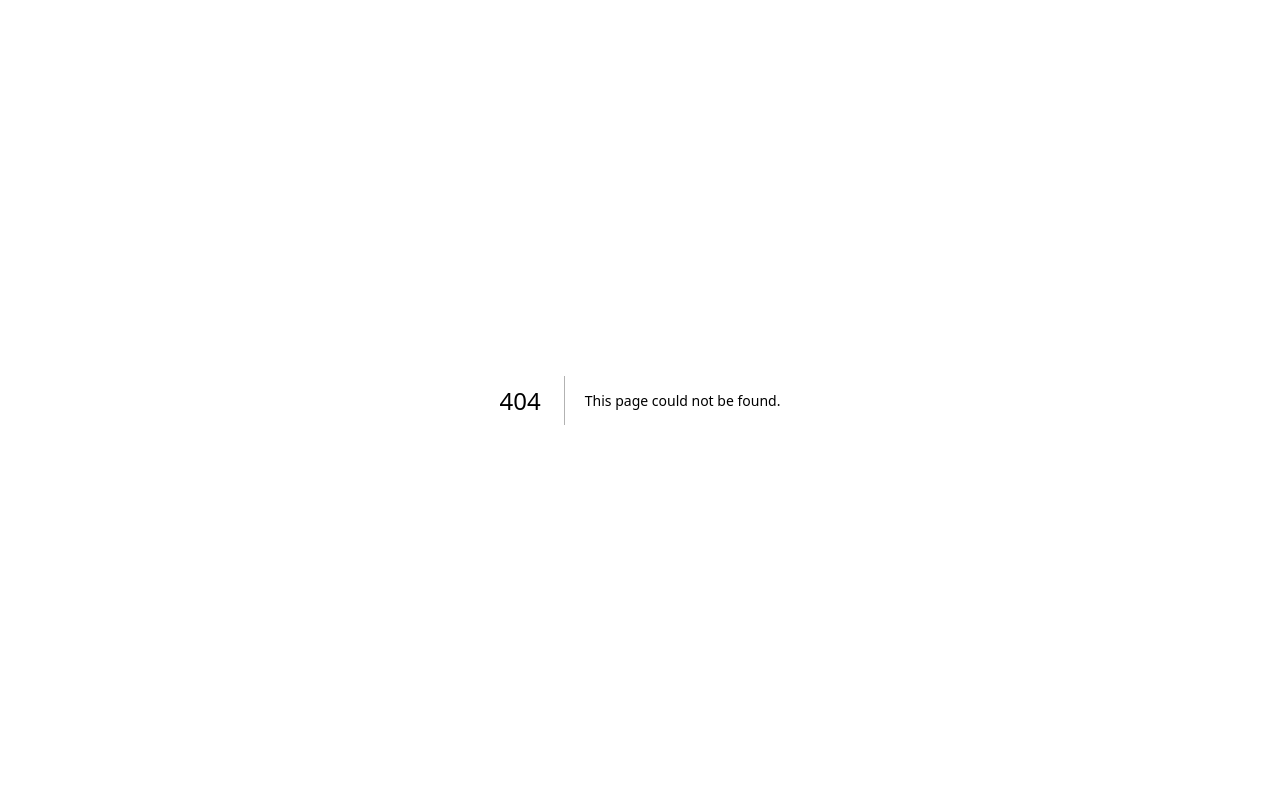
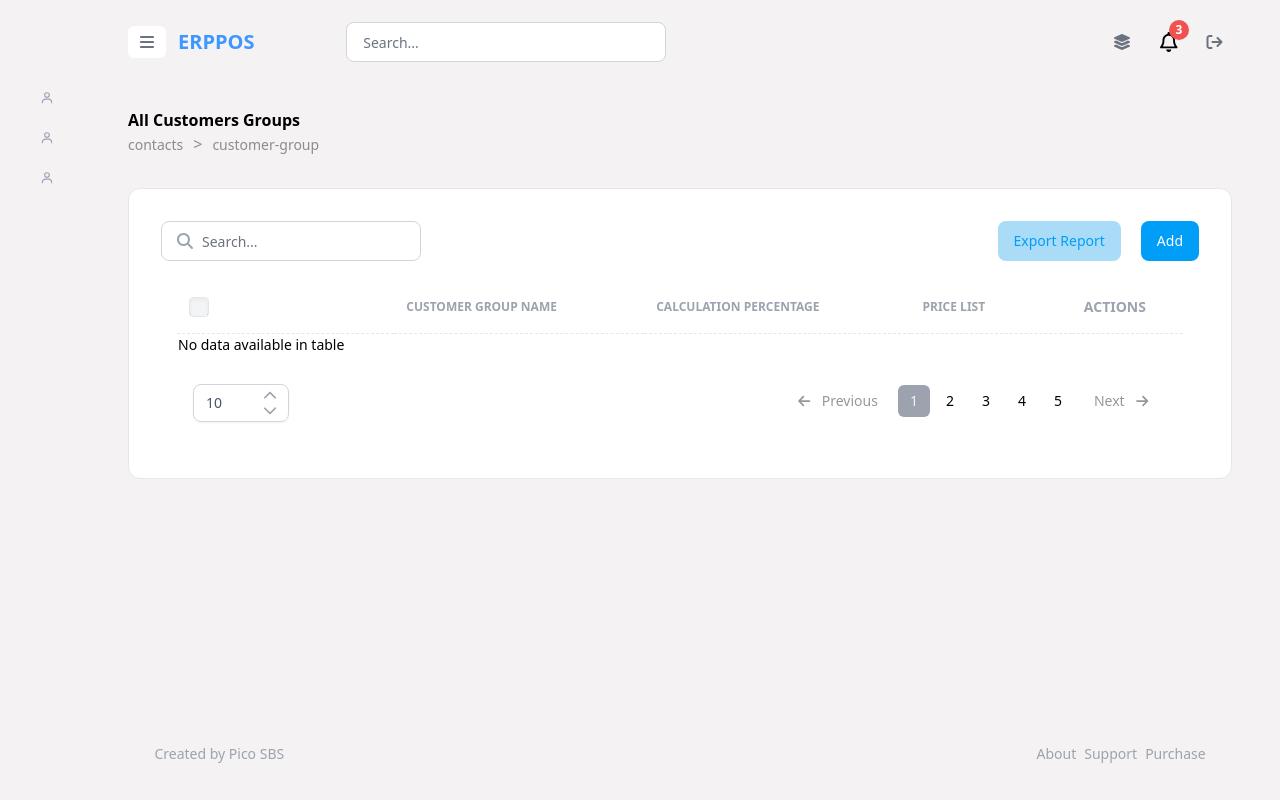
Before and after one commit to picoinno/erppos_react, a Next.js app: page /contacts/customer-group in a window 1280 px wide. Before the commit this address had no page. Built offline with nearby package versions, Linux system fonts and the light colour scheme.

Commit message:
fix: create customer-group list and add customer-group

```diff
--- a/constants/data.js
+++ b/constants/data.js
@@ -155,6 +155,8 @@ export const sidebarData = [
 		],
 	},
 ];
+
+export const CustomerGroupList = [];
 
 export const CreateBusinessDetails = [
 	{
--- /dev/null
+++ b/src/components/modals/CreateCustomerGroupModals.js
@@ -0,0 +1,146 @@
+import { faXmark } from "@fortawesome/free-solid-svg-icons";
+import { FontAwesomeIcon } from "@fortawesome/react-fontawesome";
+import React from "react";
+import Input from "../form/input/Input";
+import Select from "../form/input/Select";
+import Button from "../form/button/Button";
+
+const PriceCalculationType = [{ name: "Percentage" }, { name: "Price List" }];
+
+const CreateCustomerGroupModals = ({ isOpen, titleText, closeModal }) => {
+	return (
+		<div>
+			<div
+				className={`fixed inset-0 z-20 bg-black opacity-50 transform ease-in-out duration-300 ${
+					isOpen ? "opacity-100 visible" : "opacity-0 invisible"
+				}`}
+			></div>
+			<div className="overflow-hidden">
+				<div
+					className={`fixed inset-0 z-20 transition ease-in-out ${
+						isOpen
+							? "opacity-100 scale-100 duration-200 visible"
+							: "opacity-0 scale-50 duration-300 invisible"
+					}`}
+				>
+					<div className="min-h-full min-w-full flex items-center justify-center">
+						<div className="bg-white rounded-lg shadow-lg w-1/2">
+							<div className="flex items-center justify-between px-7 py-3 lg:py-5 border-b border-dashed">
+								<h1 className="text-lg">{titleText}</h1>
+								<span
+									className="text-gray-400 cursor-pointer w-7 h-7 rounded-md flex items-center justify-center hover:text-[#009ef7] hover:bg-[#d9f0fe]"
+									onClick={closeModal}
+								>
+									<FontAwesomeIcon icon={faXmark} />
+								</span>
+							</div>
+							<div className="w-full py-5 px-14 flex flex-col">
+								<div className="mt-5">
+									<Input
+										labelText="Customer Group Name"
+										placeholder="Customer Group Name"
+										required
+									/>
+								</div>
+								<div className="mt-5">
+									<Select
+										data={PriceCalculationType}
+										labelText="Price Calculation Type"
+										className="w-full"
+									/>
+								</div>
+								<div className="mt-5">
+									<Input
+										labelText="Calculation Percentage(%)"
+										placeholder="Calculation Percentage(%)"
+									/>
+								</div>
+							</div>
+							<div className="my-5 border-t w-full"></div>
+							<div className="my-5 px-14 flex justify-end gap-2">
+								<Button
+									onClick={closeModal}
+									className="text-gray-500 bg-gray-200 px-6"
+								>
+									Close
+								</Button>
+								<Button className="text-white px-6">Save</Button>
+							</div>
+						</div>
+					</div>
+				</div>
+			</div>
+		</div>
+	);
+};
+
+export default CreateCustomerGroupModals;
+
+{
+	/* <>
+      <div className="fixed inset-0 flex items-center justify-center">
+        <button
+          type="button"
+          onClick={openModal}
+          className="rounded-md bg-black bg-opacity-20 px-4 py-2 text-sm font-medium text-white hover:bg-opacity-30 focus:outline-none focus-visible:ring-2 focus-visible:ring-white focus-visible:ring-opacity-75"
+        >
+          Open dialog
+        </button>
+      </div>
+
+      <Transition appear show={isOpen} as={Fragment}>
+        <Dialog as="div" className="relative z-10" onClose={closeModal}>
+          <Transition.Child
+            as={Fragment}
+            enter="ease-out duration-300"
+            enterFrom="opacity-0"
+            enterTo="opacity-100"
+            leave="ease-in duration-200"
+            leaveFrom="opacity-100"
+            leaveTo="opacity-0"
+          >
+            <div className="fixed inset-0 bg-black bg-opacity-25" />
+          </Transition.Child>
+
+          <div className="fixed inset-0 overflow-y-auto">
+            <div className="flex min-h-full items-center justify-center p-4 text-center">
+              <Transition.Child
+                as={Fragment}
+                enter="ease-out duration-300"
+                enterFrom="opacity-0 scale-95"
+                enterTo="opacity-100 scale-100"
+                leave="ease-in duration-200"
+                leaveFrom="opacity-100 scale-100"
+                leaveTo="opacity-0 scale-95"
+              >
+                <Dialog.Panel className="w-full max-w-md transform overflow-hidden rounded-2xl bg-white p-6 text-left align-middle shadow-xl transition-all">
+                  <Dialog.Title
+                    as="h3"
+                    className="text-lg font-medium leading-6 text-gray-900"
+                  >
+                    Payment successful
+                  </Dialog.Title>
+                  <div className="mt-2">
+                    <p className="text-sm text-gray-500">
+                      Your payment has been successfully submitted. We’ve sent
+                      you an email with all of the details of your order.
+                    </p>
+                  </div>
+
+                  <div className="mt-4">
+                    <button
+                      type="button"
+                      className="inline-flex justify-center rounded-md border border-transparent bg-blue-100 px-4 py-2 text-sm font-medium text-blue-900 hover:bg-blue-200 focus:outline-none focus-visible:ring-2 focus-visible:ring-blue-500 focus-visible:ring-offset-2"
+                      onClick={closeModal}
+                    >
+                      Got it, thanks!
+                    </button>
+                  </div>
+                </Dialog.Panel>
+              </Transition.Child>
+            </div>
+          </div>
+        </Dialog>
+      </Transition>
+    </> */
+}
--- a/src/components/table/CustomTable.js
+++ b/src/components/table/CustomTable.js
@@ -45,8 +45,6 @@ const CustomTable = ({ tableHeader, rowData }) => {
 					{rowData.length > 0 ? (
 						rowData.map((row, idx) => {
 							const rowKey = Object.keys(row);
-							// const orderStatus = row.status;
-							// console.log("orderStatus ", orderStatus);
 							return (
 								<tr
 									key={idx}
@@ -62,10 +60,6 @@ const CustomTable = ({ tableHeader, rowData }) => {
 										/>
 									</td>
 									{rowKey.map((key, idx) =>
-										// console.log(
-										// 	"rowkey ",
-										// 	row[key] == "Active" || "Completed"
-										// )
 										key === "customer" ? (
 											<td
 												className="text-left p-3 min-w-[200px]"
@@ -76,11 +70,6 @@ const CustomTable = ({ tableHeader, rowData }) => {
 														className={`w-[50px] h-[50px] cursor-pointer  rounded-full overflow-hidden mr-4`}
 													>
 														{row[key].img ? (
-															// <img
-															// 	src={row[key].img}
-															// 	alt=""
-															// 	className="w-full h-full"
-															// />
 															<Image
 																src={row[key].img}
 																alt=""
@@ -111,11 +100,6 @@ const CustomTable = ({ tableHeader, rowData }) => {
 														} rounded-md overflow-hidden mr-4`}
 													>
 														{row[key].img ? (
-															// <img
-															// 	src={row[key].img}
-															// 	alt=""
-															// 	className="w-full h-full"
-															// />
 															<Image
 																src={row[key].img}
 																alt=""
@@ -146,11 +130,6 @@ const CustomTable = ({ tableHeader, rowData }) => {
 														}  rounded-full overflow-hidden mr-4`}
 													>
 														{row[key].img ? (
-															// <img
-															// 	src={row[key].img}
-															// 	alt=""
-															// 	className="w-full h-full"
-															// />
 															<Image
 																src={row[key].img}
 																alt=""
@@ -199,7 +178,9 @@ const CustomTable = ({ tableHeader, rowData }) => {
 							);
 						})
 					) : (
-						<tr>there is no data</tr>
+						<tr>
+							<td>No data available in table</td>
+						</tr>
 					)}
 				</tbody>
 			</table>
--- /dev/null
+++ b/src/pages/contacts/customer-group/index.js
@@ -0,0 +1,69 @@
+import React, { useState } from "react";
+import Breadcrumbs from "@/components/Breadcrumbs";
+import Layout from "@/components/Layout";
+import Button from "@/components/form/button/Button";
+import Input from "@/components/form/input/Input";
+import CustomTable from "@/components/table/CustomTable";
+import TablePagination from "@/components/table/TablePagination";
+import { faSearch } from "@fortawesome/free-solid-svg-icons";
+import { CustomerGroupList } from "constants/data";
+import CreateCustomerGroupModals from "@/components/modals/CreateCustomerGroupModals";
+
+const tableHeader = [
+	"Customer Group Name",
+	"Calculation Percentage",
+	"Price List",
+];
+const CustomerGroupsList = () => {
+	let [isOpen, setIsOpen] = useState(false);
+
+	function openModal() {
+		setIsOpen(true);
+	}
+	function closeModal() {
+		setIsOpen(false);
+	}
+	return (
+		<Layout>
+			<>
+				<CreateCustomerGroupModals
+					isOpen={isOpen}
+					closeModal={closeModal}
+					titleText="Add Customer Group"
+				/>
+				<div className="px-8 pt-6">
+					<h1 className="font-semibold">All Customers Groups</h1>
+					<div>
+						<Breadcrumbs />
+					</div>
+				</div>
+				<div className="bg-white m-8 p-8 border rounded-xl">
+					<div className="flex items-center justify-between">
+						<div>
+							<Input placeholder="Search..." leftIcon={faSearch} />
+						</div>
+						<div className="flex items-center gap-5">
+							<Button className="text-[#009ef7] bg-[#aadbf7] hover:bg-[#009ef7] hover:text-white">
+								Export Report
+							</Button>
+							<Button className="text-white" onClick={openModal}>
+								Add
+							</Button>
+						</div>
+					</div>
+					<div className="mt-5">
+						<CustomTable
+							tableHeader={tableHeader}
+							rowData={CustomerGroupList}
+						/>
+						<div className="my-6">
+							<TablePagination />
+						</div>
+					</div>
+				</div>
+			</>
+		</Layout>
+	);
+};
+
+export default CustomerGroupsList;
```
